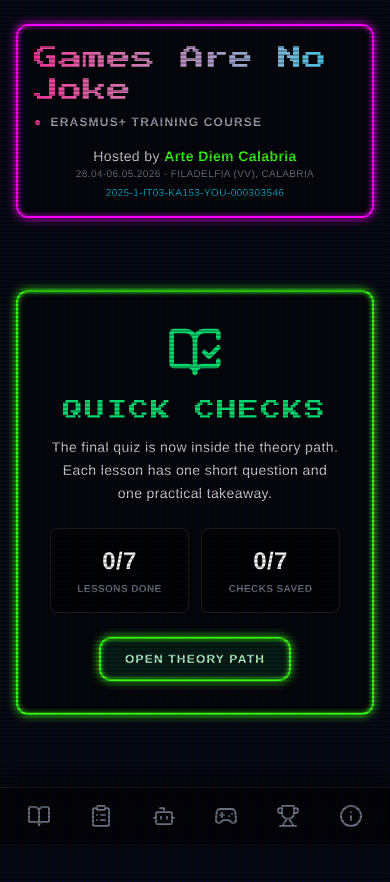
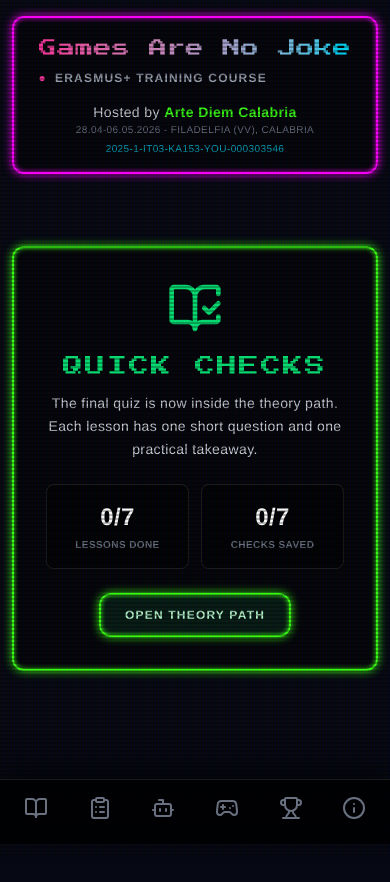
Before and after one commit to artediemcalabria/Games-are-No-Joke-Arcade, a React (Vite) app: page /quiz in a window 390 px wide. After the commit the page ends 855 px from the top, so only its background shows below. Built offline with nearby package versions, Linux system fonts and the light colour scheme; no server answers.

Commit message:
Fix mobile layout and Safari build

```diff
--- a/src/App.tsx
+++ b/src/App.tsx
@@ -24,11 +24,11 @@
       {/* Outer shell containing the CRT effects */}
       <div className="min-h-screen bg-arcade-bg scanlines crt-flicker flex flex-col items-center font-sans tracking-wide">
         {/* Main Content Area */}
-        <main className="flex-1 w-full max-w-5xl mx-auto relative pb-32 px-4 pt-6 flex flex-col gap-4">
+        <main className="flex-1 w-full max-w-6xl mx-auto relative pb-36 px-3 sm:px-4 pt-4 sm:pt-6 flex flex-col gap-4 overflow-x-hidden">
 
           <header className="flex flex-col md:flex-row justify-between items-center bg-black/40 arcade-border-pink p-4 mb-4 gap-4">
             <Link to="/" className="flex flex-col">
-              <h1 className="text-2xl md:text-3xl font-arcade text-transparent bg-clip-text bg-gradient-to-r from-pink-500 to-cyan-400">
+              <h1 className="text-lg sm:text-2xl md:text-3xl font-arcade mobile-readable-arcade text-transparent bg-clip-text bg-gradient-to-r from-pink-500 to-cyan-400">
                 {courseInfo.title}
               </h1>
               <p className="text-xs text-gray-400 flex items-center gap-2 mt-2 tracking-widest font-bold uppercase">
--- a/src/components/NavBar.tsx
+++ b/src/components/NavBar.tsx
@@ -16,7 +16,7 @@
   const location = useLocation();
 
   return (
-    <nav className="fixed bottom-0 w-full bg-black/60 backdrop-blur-md border-t border-white/10 p-2 z-40 pb-safe shadow-[0_-10px_30px_rgba(0,0,0,0.5)]">
+    <nav className="fixed bottom-0 left-0 right-0 w-full bg-black/75 backdrop-blur-md border-t border-white/10 px-1 py-2 z-[70] safe-bottom shadow-[0_-10px_30px_rgba(0,0,0,0.5)]">
       <ul className="flex justify-around items-center max-w-5xl mx-auto">
         {navItems.map((item) => {
           const isActive = location.pathname.startsWith(item.path);
@@ -25,7 +25,7 @@
               <Link
                 to={item.path}
                 className={cn(
-                  "flex flex-col items-center p-2 transition-all duration-200",
+                  "flex flex-col items-center rounded-lg p-2 min-h-11 transition-all duration-200",
                   isActive ? "text-arcade-cyan scale-110" : "text-gray-500 hover:text-white"
                 )}
               >
--- a/src/index.css
+++ b/src/index.css
@@ -14,9 +14,28 @@
 }
 
 @layer base {
+  html,
+  body,
+  #root {
+    min-height: 100%;
+    width: 100%;
+  }
+
+  html {
+    -webkit-text-size-adjust: 100%;
+    text-size-adjust: 100%;
+  }
+
   body {
     @apply bg-arcade-bg text-white font-sans m-0 overflow-x-hidden;
     overscroll-behavior-y: none;
+  }
+
+  button,
+  a,
+  textarea,
+  input {
+    -webkit-tap-highlight-color: transparent;
   }
 }
 
@@ -68,6 +87,15 @@
   .crt-flicker {
     animation: flicker 0.15s infinite;
   }
+
+  .mobile-readable-arcade {
+    overflow-wrap: anywhere;
+    hyphens: auto;
+  }
+
+  .safe-bottom {
+    padding-bottom: max(0.75rem, env(safe-area-inset-bottom));
+  }
 }
 
 @keyframes flicker {
--- a/src/pages/ArcadeList.tsx
+++ b/src/pages/ArcadeList.tsx
@@ -13,7 +13,7 @@
         <div className="flex justify-between items-start gap-4">
           <div>
             <p className="text-xs text-pink-300 font-bold uppercase tracking-widest">Games Are No Joke Collection</p>
-            <h2 className="text-xl md:text-2xl font-arcade text-pink-500 uppercase tracking-widest mt-2">Playable Design Challenges</h2>
+            <h2 className="text-lg sm:text-xl md:text-2xl font-arcade mobile-readable-arcade text-pink-500 uppercase tracking-widest mt-2">Playable Design Challenges</h2>
             <p className="text-sm text-gray-300 mt-3 max-w-2xl">
               Each game teaches one design idea through action: pressure, feedback, resources, choices, or debrief.
             </p>
@@ -33,7 +33,7 @@
               <motion.div
                 whileHover={{ scale: 1.01 }}
                 whileTap={{ scale: 0.99 }}
-                className={`${game.borderClass} glass-panel p-5 min-h-[360px] grid grid-cols-1 lg:grid-cols-[0.75fr_1.25fr] gap-5 group hover:bg-white/5 transition-colors cursor-pointer relative overflow-hidden`}
+                className={`${game.borderClass} glass-panel p-4 sm:p-5 min-h-[320px] grid grid-cols-1 lg:grid-cols-[0.75fr_1.25fr] gap-5 group hover:bg-white/5 transition-colors cursor-pointer relative overflow-hidden`}
               >
                 <GamePreview id={game.id} />
 
@@ -42,7 +42,7 @@
                     <div className="flex justify-between items-start gap-3">
                       <div>
                         <p className="text-[10px] text-gray-500 font-bold uppercase tracking-widest">{game.subtitle}</p>
-                        <h3 className="font-arcade text-xl md:text-2xl text-white group-hover:text-arcade-green transition-colors mt-3 leading-tight">{game.title}</h3>
+                        <h3 className="font-arcade text-lg md:text-2xl mobile-readable-arcade text-white group-hover:text-arcade-green transition-colors mt-3 leading-tight">{game.title}</h3>
                       </div>
                       <span className={`text-[10px] font-bold px-2 py-1 bg-black/50 rounded uppercase ${isDone ? 'text-green-300' : 'text-gray-400'}`}>
                         {status}
--- a/src/pages/Home.tsx
+++ b/src/pages/Home.tsx
@@ -29,7 +29,7 @@
           <div className="p-5 md:p-8 flex flex-col justify-between gap-6">
             <div>
               <p className="text-xs font-bold uppercase tracking-[0.2em] text-arcade-green">{courseInfo.programme}</p>
-              <h2 className="text-2xl md:text-4xl font-arcade text-white mt-4 leading-tight">{courseInfo.title}</h2>
+              <h2 className="text-xl sm:text-2xl md:text-4xl font-arcade mobile-readable-arcade text-white mt-4 leading-tight">{courseInfo.title}</h2>
               <p className="text-cyan-300 text-sm md:text-base font-bold mt-4 uppercase tracking-widest">{courseInfo.subtitle}</p>
               <p className="text-gray-300 text-sm leading-relaxed mt-4 max-w-2xl">
                 A mobile companion for youth workers learning how to design meaningful, fun, and inclusive games during the training in {courseInfo.venue}.
@@ -76,7 +76,7 @@
           <p className="text-xs text-pink-300 font-bold uppercase tracking-widest">Featured Next Game</p>
           <div className="mt-4 flex flex-col md:flex-row md:items-center justify-between gap-4">
             <div>
-              <h2 className="text-xl font-arcade text-white">{nextGame.title}</h2>
+          <h2 className="text-lg sm:text-xl font-arcade mobile-readable-arcade text-white">{nextGame.title}</h2>
               <p className="text-sm text-gray-300 leading-relaxed mt-3 max-w-2xl">{nextGame.learningGoal}</p>
               <p className="text-xs text-pink-200 font-bold uppercase mt-3">{nextGame.duration} - {nextGame.difficulty}</p>
             </div>
@@ -92,7 +92,7 @@
 
         <div className="arcade-border glass-panel rounded-xl p-5">
           <p className="text-xs text-cyan-300 font-bold uppercase tracking-widest">Next Learning Model</p>
-          <h2 className="text-lg font-arcade text-white mt-4">{nextModel.title}</h2>
+          <h2 className="text-base sm:text-lg font-arcade mobile-readable-arcade text-white mt-4">{nextModel.title}</h2>
           <p className="text-sm text-gray-300 leading-relaxed mt-3">{nextModel.focus}</p>
           <Link to="/theory" className="mt-4 inline-flex items-center gap-2 text-xs font-bold uppercase tracking-widest text-cyan-300 hover:text-white">
             Open Models
--- a/src/pages/games/CastleRushGame.tsx
+++ b/src/pages/games/CastleRushGame.tsx
@@ -213,7 +213,7 @@
         <div className="flex flex-col lg:flex-row lg:items-center justify-between gap-4">
           <div>
             <p className="text-xs text-pink-300 font-bold uppercase tracking-widest">{game.subtitle}</p>
-            <h1 className="text-2xl md:text-3xl font-arcade text-white mt-3">{game.title}</h1>
+            <h1 className="text-xl md:text-3xl font-arcade mobile-readable-arcade text-white mt-3">{game.title}</h1>
             <p className="text-sm text-gray-300 leading-relaxed mt-4 max-w-2xl">
               A Pac-Man style training sprint inside Residenza Antico Borgo. Reach the Activity Room while clock enemies chase you.
             </p>
@@ -243,9 +243,9 @@
             <AngerBar anger={anger} timeLeft={timeLeft} clockCount={clocks.length} />
           </div>
 
-          <div className="mx-auto w-full max-w-[720px]">
+          <div className="mx-auto w-full max-w-[min(720px,calc(100vw-2rem))]">
             <div
-              className="relative grid overflow-hidden rounded-xl border-2 border-cyan-400/60 bg-[#020617] shadow-[0_0_28px_rgba(0,242,255,.18)]"
+              className="relative grid overflow-hidden rounded-xl border-2 border-cyan-400/60 bg-[#020617] shadow-[0_0_28px_rgba(0,242,255,.18)] touch-none"
               style={{
                 gridTemplateColumns: `repeat(${tileCount}, minmax(0, 1fr))`,
                 aspectRatio: '1 / 1',
--- a/src/pages/games/FiladelfiaStoryGame.tsx
+++ b/src/pages/games/FiladelfiaStoryGame.tsx
@@ -385,7 +385,7 @@
         <div className="flex flex-col md:flex-row md:items-center justify-between gap-4">
           <div>
             <p className="text-xs text-green-300 font-bold uppercase tracking-widest">{game.subtitle}</p>
-            <h1 className="text-2xl md:text-3xl font-arcade text-white mt-3">{game.title}</h1>
+            <h1 className="text-xl md:text-3xl font-arcade mobile-readable-arcade text-white mt-3">{game.title}</h1>
             <p className="text-sm text-gray-300 leading-relaxed mt-4 max-w-3xl">
               A narrative game inside the Games Are No Joke Erasmus+ project in Filadelfia. Read the scene, choose actions, and watch the story system change.
             </p>
@@ -457,7 +457,7 @@
 
 function StoryStage({ scene, meters, lastFeedback, onChoose }: { scene: Scene; meters: Meters; lastFeedback: string; onChoose: (choice: Choice) => void }) {
   return (
-    <div className="relative min-h-[660px] overflow-hidden rounded-xl border border-green-400/30 bg-slate-950 p-3 sm:p-4 flex flex-col justify-between">
+    <div className="relative min-h-[560px] sm:min-h-[660px] overflow-hidden rounded-xl border border-green-400/30 bg-slate-950 p-3 sm:p-4 flex flex-col justify-between">
       <StageBackdrop sceneId={scene.id} />
       <div className="relative z-20 flex flex-col gap-3 sm:flex-row sm:items-start sm:justify-between">
         <div className="rounded-lg border border-white/10 bg-black/70 px-3 py-2">
@@ -473,12 +473,12 @@
 
       <StageCharacters sceneId={scene.id} />
 
-      <div className="relative z-20 mt-56 rounded-xl border-2 border-green-300/60 bg-black/88 p-4 shadow-[0_0_24px_rgba(34,197,94,.22)] backdrop-blur">
+      <div className="relative z-20 mt-36 sm:mt-56 rounded-xl border-2 border-green-300/60 bg-black/88 p-3 sm:p-4 shadow-[0_0_24px_rgba(34,197,94,.22)] backdrop-blur">
         <div className="flex flex-col gap-2 sm:flex-row sm:items-center sm:justify-between">
           <p className="text-[10px] font-black uppercase tracking-widest text-green-300">{scene.speaker}</p>
           <p className="text-[10px] font-bold uppercase text-gray-500">{scene.stageNote}</p>
         </div>
-        <h2 className="mt-2 text-xl font-arcade text-white">{scene.title}</h2>
+        <h2 className="mt-2 text-base sm:text-xl font-arcade mobile-readable-arcade text-white">{scene.title}</h2>
         <p className="mt-3 text-sm leading-relaxed text-gray-200">{scene.text}</p>
         <div className="mt-3 rounded-lg border border-cyan-300/20 bg-cyan-300/10 p-3 text-xs font-bold leading-relaxed text-cyan-100">
           Consequence memory: {lastFeedback}
--- a/vite.config.ts
+++ b/vite.config.ts
@@ -8,6 +8,10 @@
   return {
     base: process.env.GITHUB_PAGES === 'true' ? '/Games-are-No-Joke-Arcade/' : '/',
     plugins: [react(), tailwindcss()],
+    build: {
+      target: 'es2018',
+      cssTarget: 'safari13',
+    },
     define: {
       'process.env.GEMINI_API_KEY': JSON.stringify(env.GEMINI_API_KEY),
     },
```
